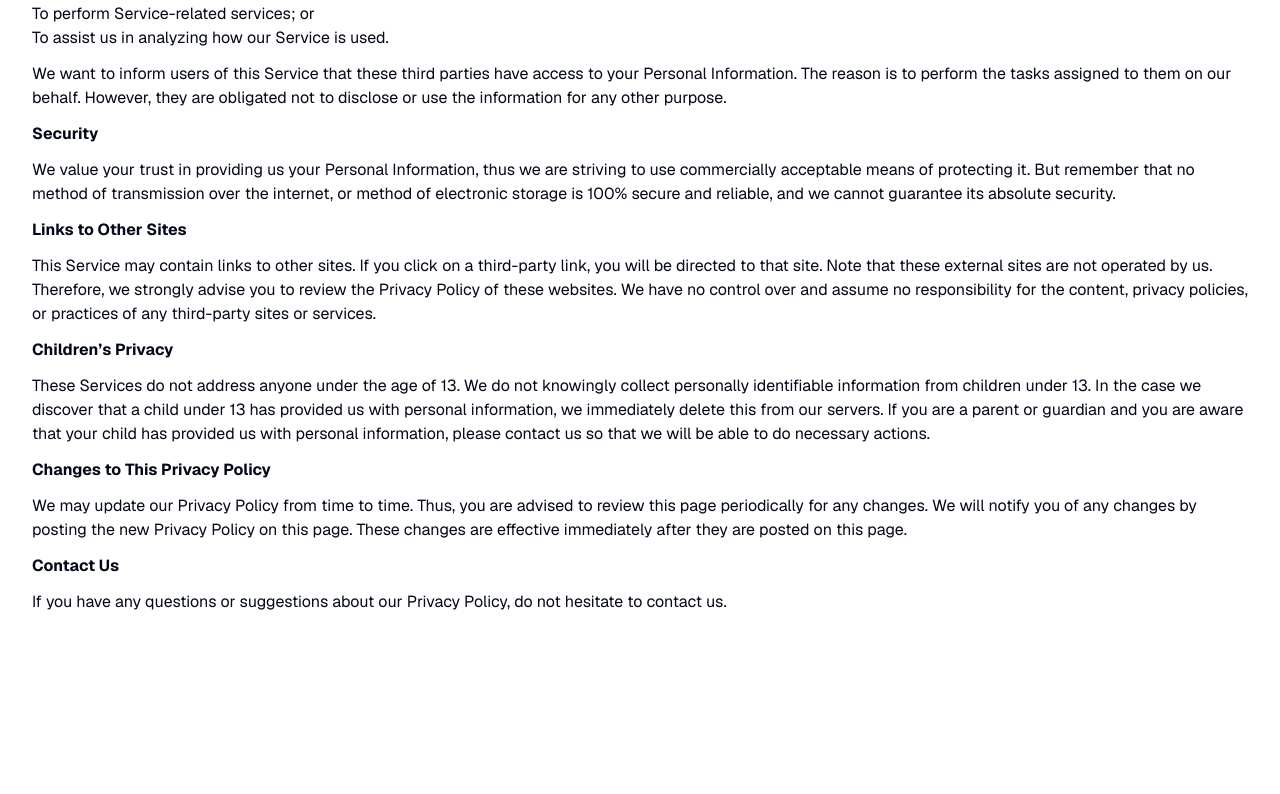
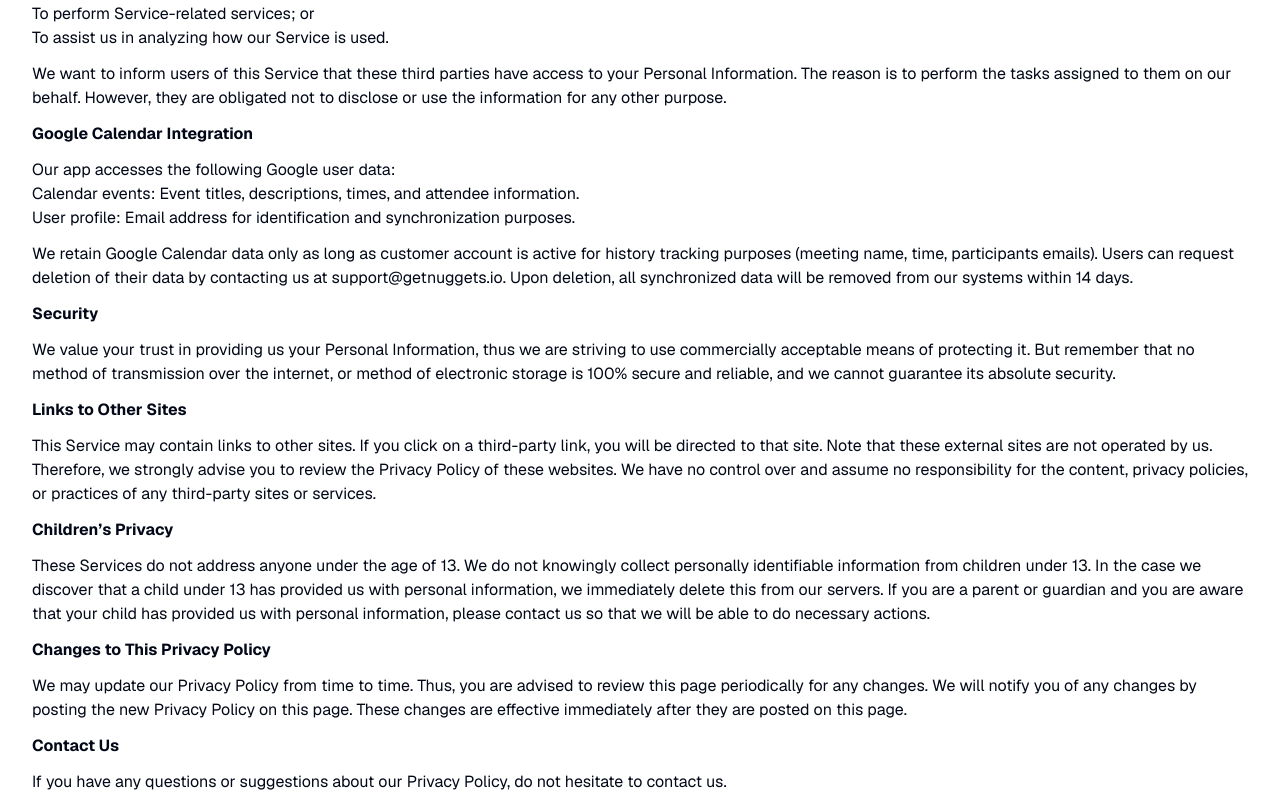
Before and after one commit to tfiechowski/nuggets-frontend, a Next.js app: page /legal/privacy-policy in a window 1280 px wide. Shown: the part 798-1592 px from the top of the page. Before the commit the page ends 1412 px from the top, so only its background shows below. Built offline with nearby package versions, Linux system fonts and the light colour scheme; no server answers.

Commit message:
Add mentions of google data used

```diff
--- a/components/legal/PrivacyPolicy.tsx
+++ b/components/legal/PrivacyPolicy.tsx
@@ -81,6 +81,22 @@ export function PrivacyPolicy() {
         However, they are obligated not to disclose or use the information for any other purpose.
       </p>
       <p>
+        <strong>Google Calendar Integration</strong>
+      </p>
+      <p>
+        Our app accesses the following Google user data:
+        <ul>
+          <li>Calendar events: Event titles, descriptions, times, and attendee information.</li>
+          <li>User profile: Email address for identification and synchronization purposes.</li>
+        </ul>
+      </p>
+      <p>
+        We retain Google Calendar data only as long as customer account is active for history
+        tracking purposes (meeting name, time, participants emails). Users can request deletion of
+        their data by contacting us at support@getnuggets.io. Upon deletion, all synchronized data
+        will be removed from our systems within 14 days.
+      </p>
+      <p>
         <strong>Security</strong>
       </p>
       <p>
```
